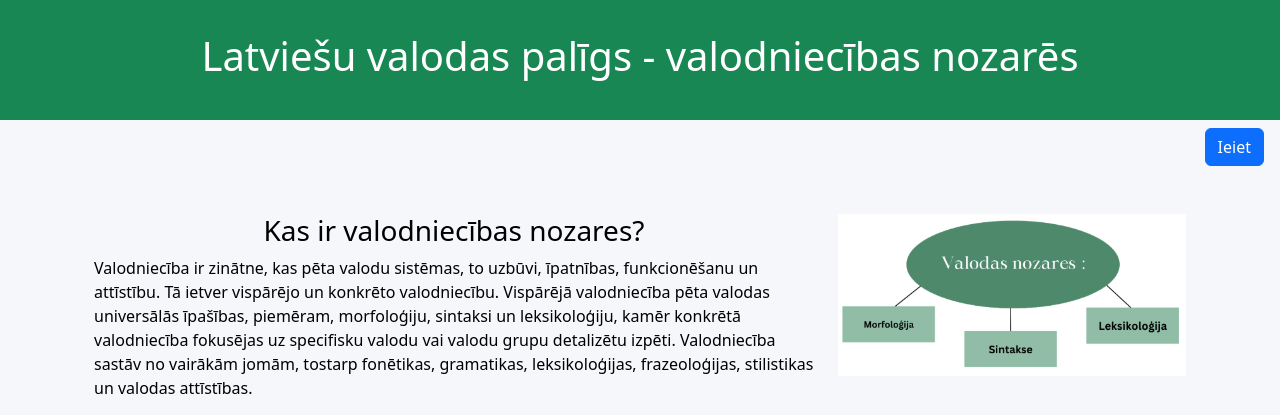
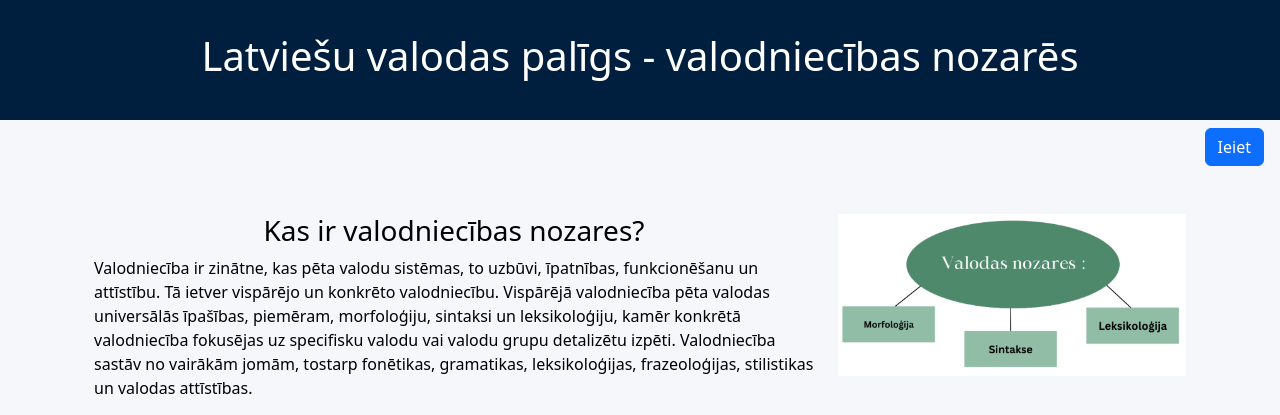
Before and after one commit to petra1026/projekta_darbs_lvp_vn, a Flask app: page / in a window 1280 px wide. Shown: the top 415 px of the page. Run offline with Flask 3, Linux system fonts and the light colour scheme.

Commit message:
Update base.html

```diff
--- a/templates/base.html
+++ b/templates/base.html
@@ -11,7 +11,7 @@
 
 <body>
     <!-- Galvene -->
-    <div class="text-bg-success p-3">
+    <div class="p-3" style="background-color: #001f3f; color: white;">
         <div class="container">
             <div class="row p-3">
                 <div class="col">
```
